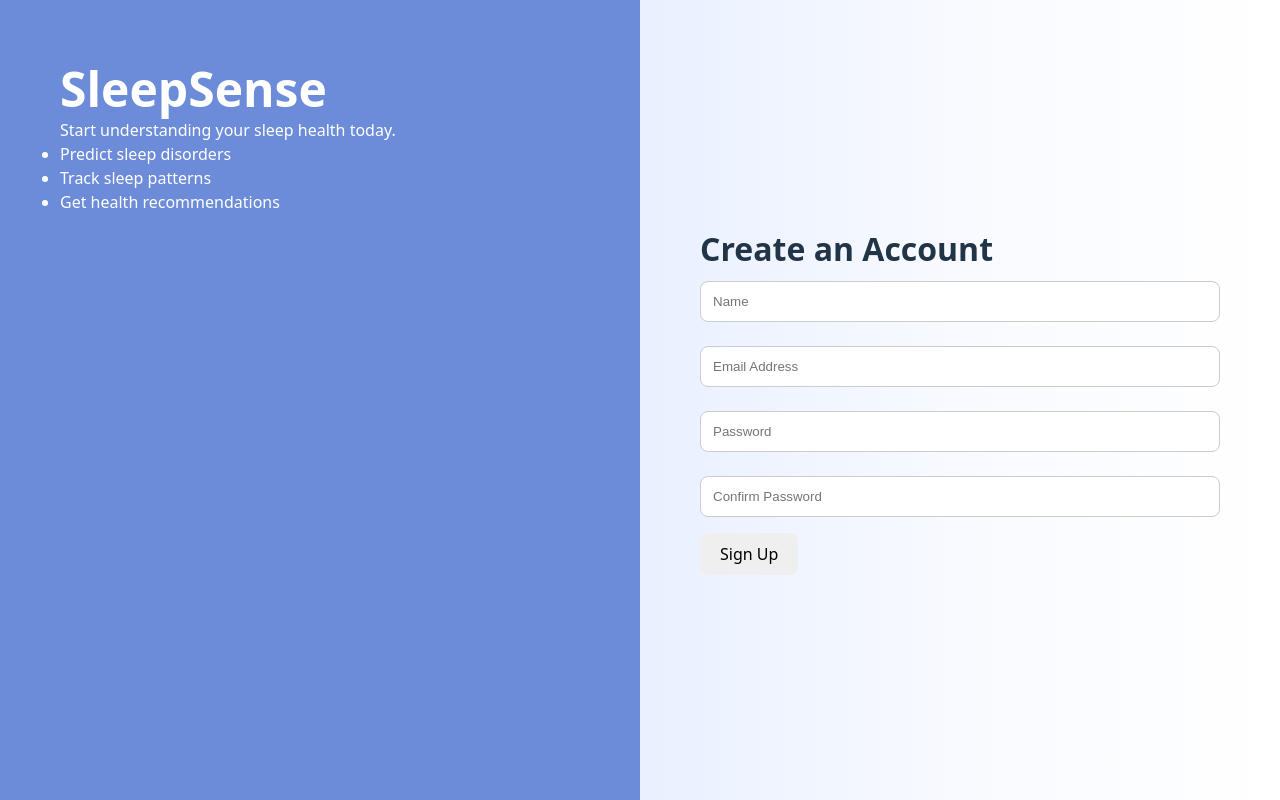
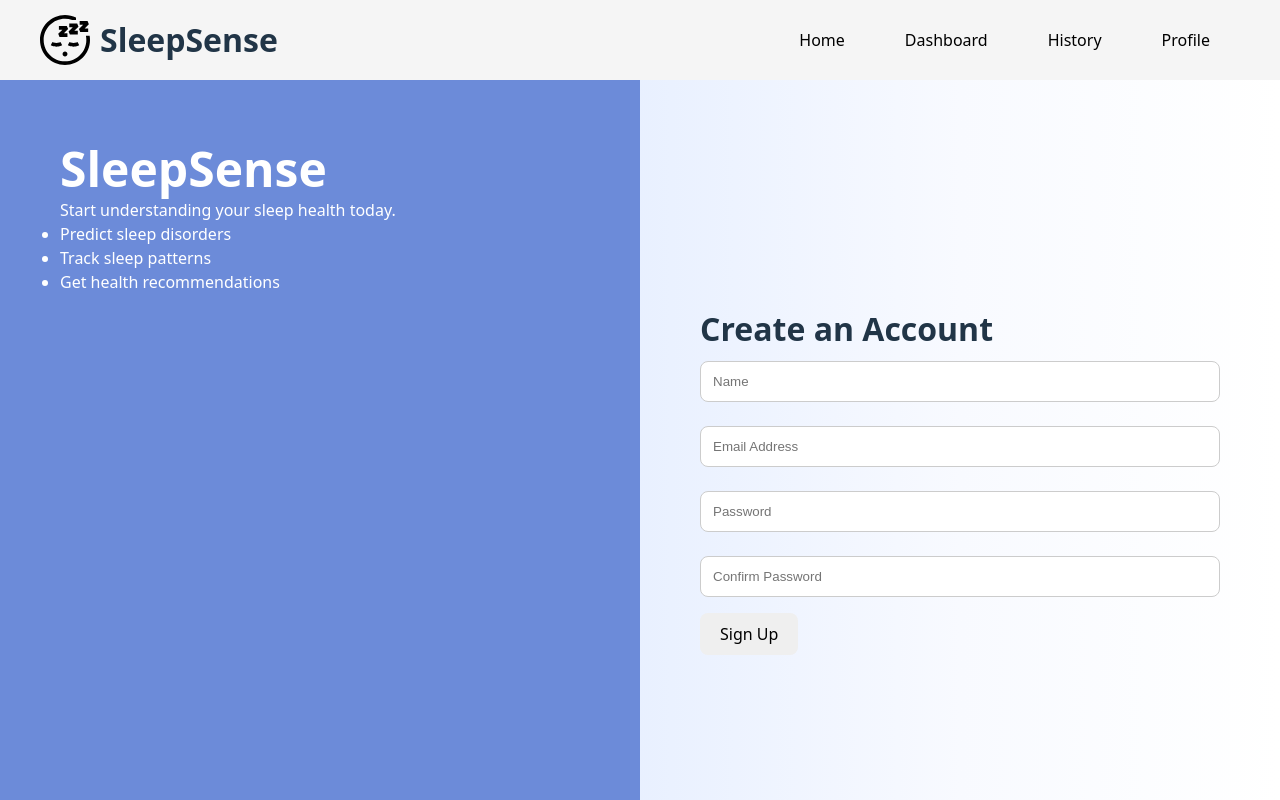
Before and after one commit to Dinuki19/SleepSense, a React app in the folder frontend/: page /signup in a window 1280 px wide. Shown: the top 800 px of the page. Built offline with nearby package versions, Linux system fonts and the light colour scheme; the HTML template or start-up script is replaced by a standard one.

Commit message:
Header and Footer seperated from pages

```diff
--- a/frontend/src/App.jsx
+++ b/frontend/src/App.jsx
@@ -1,5 +1,4 @@
 import { BrowserRouter, Routes, Route } from "react-router-dom";
-
 import LandingPage from "./pages/LandingPage";
 import SignupPage from "./pages/SignupPage";
 
@@ -7,11 +6,9 @@ function App() {
   return (
     <BrowserRouter>
       <Routes>
-
         <Route path="/" element={<LandingPage />} />
-
         <Route path="/signup" element={<SignupPage />} />
-
+        {/* Add /login route later if needed */}
       </Routes>
     </BrowserRouter>
   );
--- a/frontend/src/components/Footer.jsx
+++ b/frontend/src/components/Footer.jsx
@@ -0,0 +1,20 @@
+function Footer() {
+  return (
+    <footer style={styles.footer}>
+      <p>About | Contact | Privacy</p>
+      <p>© 2026 SleepSense</p>
+    </footer>
+  );
+}
+
+const styles = {
+  footer: {
+    textAlign: "center",
+    padding: "20px",
+    background: "#3b6bdc",
+    color: "white",
+    marginTop: "40px"
+  }
+};
+
+export default Footer;
--- a/frontend/src/components/Header.jsx
+++ b/frontend/src/components/Header.jsx
@@ -0,0 +1,50 @@
+import logo from "../assets/logo.svg";
+
+function Header() {
+  return (
+    <nav style={styles.nav}>
+      <div style={styles.left}>
+        <img src={logo} alt="SleepSense Logo" style={styles.logo} />
+        <h2>SleepSense</h2>
+      </div>
+
+      <div>
+        <button style={styles.link}>Home</button>
+        <button style={styles.link}>Dashboard</button>
+        <button style={styles.link}>History</button>
+        <button style={styles.link}>Profile</button>
+      </div>
+    </nav>
+  );
+}
+
+const styles = {
+  nav: {
+    display: "flex",
+    justifyContent: "space-between",
+    alignItems: "center",
+    padding: "15px 40px",
+    background: "#f5f5f5"
+  },
+
+  left: {
+    display: "flex",
+    alignItems: "center",
+    gap: "10px"
+  },
+
+  logo: {
+    width: "50px",
+    height: "auto"
+  },
+
+  link: {
+    margin: "0 10px",
+    background: "none",
+    border: "none",
+    cursor: "pointer",
+    fontSize: "16px"
+  }
+};
+
+export default Header;
--- a/frontend/src/index.css
+++ b/frontend/src/index.css
@@ -5,62 +5,34 @@
   box-sizing: border-box;
 }
 
-/* Root Variables (change colors here if needed) */
+/* Root Variables */
 :root {
   font-family: system-ui, Avenir, Helvetica, Arial, sans-serif;
   line-height: 1.5;
   font-weight: 400;
-
-  /* Main text color */
   color: #213547;
-
-  /* Main page background */
   background-color: #ffffff;
-
   font-synthesis: none;
   text-rendering: optimizeLegibility;
   -webkit-font-smoothing: antialiased;
   -moz-osx-font-smoothing: grayscale;
 }
 
-/* Full page layout */
+/* Body Gradient */
 body {
-  /* Soft blue to white linear gradient */
-  background: linear-gradient(
-    90deg,          /* left to right */
-    #A2C3FF 0%,     /* soft light blue start */
-    #D9E6FF 25%,    /* lighter blue middle */
-    #F8FAFF 75%,    /* almost white */
-    #FFFFFF 100%     /* pure white at the end */
-  );
-
-}
-/* Root container (React app) */
-#root {
-  width: 100%;
-  min-height: 100vh;
+  background: linear-gradient(90deg, #A2C3FF 0%, #D9E6FF 25%, #F8FAFF 75%, #FFFFFF 100%);
 }
 
+/* Root container */
+#root { width: 100%; min-height: 100vh; }
+
 /* Links */
-a {
-  font-weight: 500;
-  color: #3b6bdc; /* Change for navigation links */
-  text-decoration: none;
-}
-
-a:hover {
-  color: #2f55b5;
-}
+a { font-weight: 500; color: #3b6bdc; text-decoration: none; }
+a:hover { color: #2f55b5; }
 
 /* Headings */
-h1 {
-  font-size: 3rem;
-  line-height: 1.2;
-}
-
-h2 {
-  font-size: 2rem;
-}
+h1 { font-size: 3rem; line-height: 1.2; }
+h2 { font-size: 2rem; }
 
 /* Buttons */
 button {
@@ -73,6 +45,9 @@ button {
   cursor: pointer;
 }
 
+/* Logo */
+.logo { width: 100px; height: auto; }
+
 /* Input fields */
 input {
   width: 100%;
--- a/frontend/src/pages/LandingPage.jsx
+++ b/frontend/src/pages/LandingPage.jsx
@@ -1,56 +1,36 @@
 import { useNavigate } from "react-router-dom";
+import landingIllustration from "../assets/Landing_illustration.svg";
+import Header from "../components/Header";
+import Footer from "../components/Footer";
 
 function LandingPage() {
   const navigate = useNavigate();
 
   return (
     <div>
-
-      {/* Navbar */}
-      <nav style={styles.nav}>
-        <h2>SleepSense</h2>
-        <div>
-          <button style={styles.link}>Home</button>
-          <button style={styles.link}>Dashboard</button>
-          <button style={styles.link}>History</button>
-          <button style={styles.link}>Profile</button>
-        </div>
-      </nav>
+      <Header />
 
       {/* Hero Section */}
       <div style={styles.hero}>
         <div>
           <h1>Understand and Predict Your Sleep Health</h1>
-          <p>
-            Analyze your sleep patterns and get insights to improve your rest.
-          </p>
+          <p>Analyze your sleep patterns and get insights to improve your rest.</p>
 
-          <button
-            style={styles.primaryBtn}
-            onClick={() => navigate("/signup")}
-          >
+          <button style={styles.primaryBtn} onClick={() => navigate("/signup")}>
             Sign up
           </button>
 
-          <button
-            style={styles.secondaryBtn}
-            onClick={() => navigate("/login")}
-          >
+          <button style={styles.secondaryBtn} onClick={() => navigate("/login")}>
             Login
           </button>
         </div>
 
-        <img
-          src="https://cdn-icons-png.flaticon.com/512/1048/1048953.png"
-          alt="sleep"
-          width="300"
-        />
+        <img src={landingIllustration} alt="sleep" width="600" />
       </div>
 
       {/* Features */}
       <div style={styles.features}>
         <h2>How SleepSense Helps You</h2>
-
         <div style={styles.featureGrid}>
           <div>
             <h3>Sleep Prediction</h3>
@@ -69,31 +49,12 @@ function LandingPage() {
         </div>
       </div>
 
-      {/* Footer */}
-      <footer style={styles.footer}>
-        <p>About | Contact | Privacy</p>
-        <p>© 2026 SleepSense</p>
-      </footer>
-
+      <Footer />
     </div>
   );
 }
 
 const styles = {
-  nav: {
-    display: "flex",
-    justifyContent: "space-between",
-    padding: "15px 40px",
-    background: "#f5f5f5"
-  },
-
-  link: {
-    margin: "0 10px",
-    background: "none",
-    border: "none",
-    cursor: "pointer"
-  },
-
   hero: {
     display: "flex",
     justifyContent: "space-between",
@@ -128,13 +89,6 @@ const styles = {
     display: "flex",
     justifyContent: "space-around",
     marginTop: "30px"
-  },
-
-  footer: {
-    textAlign: "center",
-    padding: "20px",
-    background: "#3b6bdc",
-    color: "white"
   }
 };
 
--- a/frontend/src/pages/SignupPage.jsx
+++ b/frontend/src/pages/SignupPage.jsx
@@ -1,10 +1,10 @@
 import { useNavigate } from "react-router-dom";
 import { useState } from "react";
+import Header from "../components/Header";
+import Footer from "../components/Footer";
 
 function SignupPage() {
-
   const navigate = useNavigate();
-
   const [formData, setFormData] = useState({
     name: "",
     email: "",
@@ -13,23 +13,20 @@ function SignupPage() {
   });
 
   const handleChange = (e) => {
-    setFormData({
-      ...formData,
-      [e.target.name]: e.target.value
-    });
+    setFormData({ ...formData, [e.target.name]: e.target.value });
   };
 
   const handleSubmit = (e) => {
     e.preventDefault();
-
     console.log(formData);
-
-    navigate("/login");
+    // navigate("/login"); // temporarily commented to avoid blank page if /login is missing
   };
 
   return (
+    <div>
+      <Header />
+
       <div style={styles.container}>
-
         {/* Left Panel */}
         <div style={styles.left}>
           <h1>SleepSense</h1>
@@ -47,71 +44,25 @@ function SignupPage() {
           <h2>Create an Account</h2>
 
           <form onSubmit={handleSubmit}>
-
-          <input
-            type="text"
-            name="name"
-            placeholder="Name"
-            onChange={handleChange}
-            required
-          />
-
-          <input
-            type="email"
-            name="email"
-            placeholder="Email Address"
-            onChange={handleChange}
-            required
-          />
-
-          <input
-            type="password"
-            name="password"
-            placeholder="Password"
-            onChange={handleChange}
-            required
-          />
-
-          <input
-            type="password"
-            name="confirmPassword"
-            placeholder="Confirm Password"
-            onChange={handleChange}
-            required
-          />
+            <input type="text" name="name" placeholder="Name" onChange={handleChange} required />
+            <input type="email" name="email" placeholder="Email Address" onChange={handleChange} required />
+            <input type="password" name="password" placeholder="Password" onChange={handleChange} required />
+            <input type="password" name="confirmPassword" placeholder="Confirm Password" onChange={handleChange} required />
 
             <button type="submit">Sign Up</button>
-
           </form>
-
+        </div>
       </div>
 
+      <Footer />
     </div>
   );
 }
 
 const styles = {
-
-  container: {
-    display: "flex",
-    height: "100vh"
-  },
-
-  left: {
-    flex: 1,
-    background: "#6c8bd9",
-    color: "white",
-    padding: "60px"
-  },
-
-  right: {
-    flex: 1,
-    display: "flex",
-    flexDirection: "column",
-    justifyContent: "center",
-    padding: "60px"
-  }
-
+  container: { display: "flex", height: "100vh" },
+  left: { flex: 1, background: "#6c8bd9", color: "white", padding: "60px" },
+  right: { flex: 1, display: "flex", flexDirection: "column", justifyContent: "center", padding: "60px" }
 };
 
 export default SignupPage;
```
Also changed, not shown: frontend/src/assets/Landing_illustration.svg (added), frontend/src/assets/logo.svg (added). Lines whose indentation alone changed are shown as unchanged.
